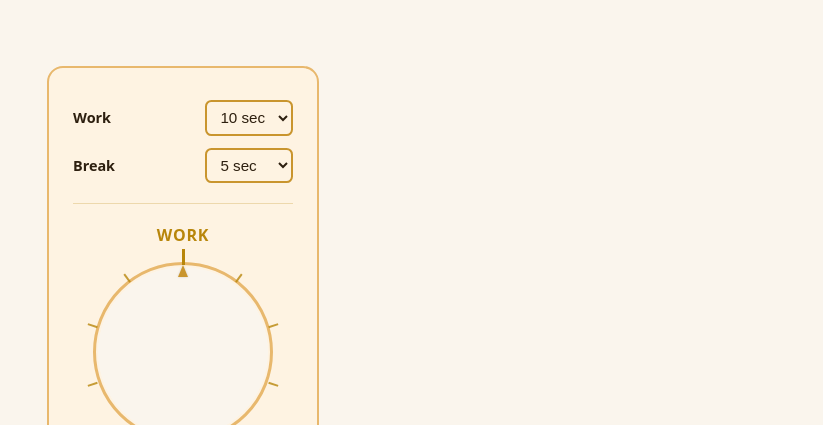
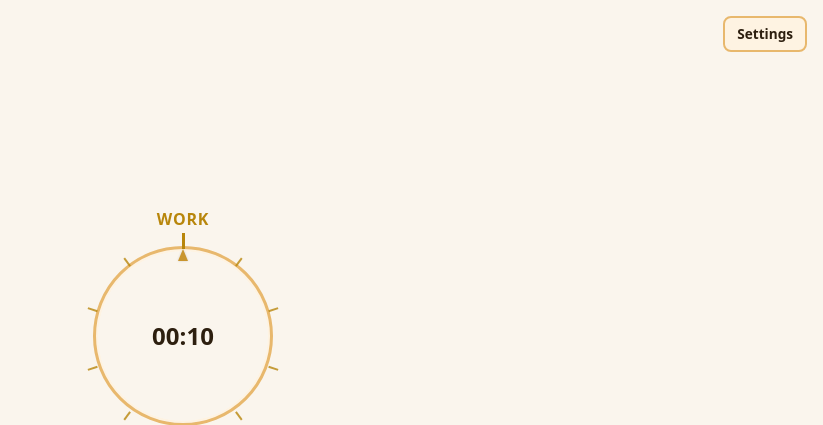
Before and after one commit to crisguardiola/pomodoro-timer, a website built with Vite: page index.html in a window 1280 px wide. Shown: the top 425 px of the page, without its empty margins (457-1280 px from the left). Built offline with nearby package versions, Linux system fonts and the light colour scheme.

Commit message:
settings for customizable work and break

```diff
--- a/src/main.js
+++ b/src/main.js
@@ -224,11 +224,13 @@ function createUI() {
   clockHandEl = document.createElement("div");
   clockHandEl.className = "analog-clock-hand";
   clockFaceEl.appendChild(clockHandEl);
-  clockWrap.appendChild(clockFaceEl);
 
   displayEl = document.createElement("div");
   displayEl.className = "countdown";
   displayEl.setAttribute("aria-live", "polite");
+  clockFaceEl.appendChild(displayEl);
+
+  clockWrap.appendChild(clockFaceEl);
 
   const controls = document.createElement("div");
   controls.className = "controls";
@@ -292,6 +294,43 @@ function createUI() {
   breakRow.append(breakLabel, breakDurationSelect);
   settingsEl.append(workRow, breakRow);
 
+  // --- Settings entry: corner trigger + dropdown panel -----------------------
+  const settingsCorner = document.createElement("div");
+  settingsCorner.className = "settings-corner";
+
+  const settingsTrigger = document.createElement("button");
+  settingsTrigger.type = "button";
+  settingsTrigger.className = "settings-trigger";
+  settingsTrigger.setAttribute("aria-label", "Open settings");
+  settingsTrigger.setAttribute("aria-expanded", "false");
+  settingsTrigger.setAttribute("aria-haspopup", "true");
+  settingsTrigger.textContent = "Settings";
+
+  const settingsPanel = document.createElement("div");
+  settingsPanel.className = "settings-panel";
+  settingsPanel.setAttribute("role", "dialog");
+  settingsPanel.setAttribute("aria-label", "Timer settings");
+  const panelTitle = document.createElement("div");
+  panelTitle.className = "settings-panel-title";
+  panelTitle.textContent = "Work & break";
+  settingsPanel.append(panelTitle, settingsEl);
+
+  settingsTrigger.addEventListener("click", (e) => {
+    e.stopPropagation();
+    const open = settingsPanel.classList.toggle("is-open");
+    settingsTrigger.setAttribute("aria-expanded", String(open));
+  });
+
+  document.addEventListener("click", () => {
+    if (settingsPanel.classList.contains("is-open")) {
+      settingsPanel.classList.remove("is-open");
+      settingsTrigger.setAttribute("aria-expanded", "false");
+    }
+  });
+  settingsPanel.addEventListener("click", (e) => e.stopPropagation());
+
+  settingsCorner.append(settingsTrigger, settingsPanel);
+
   // --- Keyboard shortcuts legend ---------------------------------------------
   const legendEl = document.createElement("section");
   legendEl.className = "shortcuts-legend";
@@ -314,8 +353,8 @@ function createUI() {
   legendList.append(spaceRow, rRow);
   legendEl.append(legendTitle, legendList);
 
-  rootEl.append(settingsEl, modeLabelEl, clockWrap, displayEl, controls, legendEl);
-  app.append(rootEl);
+  rootEl.append(modeLabelEl, clockWrap, controls, legendEl);
+  app.append(settingsCorner, rootEl);
 }
 
 /**
--- a/src/style.css
+++ b/src/style.css
@@ -114,21 +114,79 @@ body {
 .timer-root {
   text-align: center;
   padding: var(--space-4xl) var(--space-3xl);
-  border-radius: var(--radius-xl);
-  background-color: var(--color-bg-timer);
   color: var(--color-text);
-  border: var(--border-width) solid var(--color-border);
-  transition: background-color var(--transition-slow), color var(--transition-normal), border-color var(--transition-normal);
+  transition: color var(--transition-normal);
 }
 
-/* --- Settings (Stage 2: custom durations) ------------------------------------ */
+/* --- Settings corner entry (trigger + dropdown panel) ------------------------ */
+.settings-corner {
+  position: fixed;
+  top: var(--space-xl);
+  right: var(--space-xl);
+  z-index: 100;
+}
+
+.settings-trigger {
+  padding: var(--space-sm) var(--space-lg);
+  font-size: var(--font-size-sm);
+  font-weight: var(--font-weight-semibold);
+  font-family: var(--font-family);
+  color: var(--color-text);
+  background-color: var(--color-bg-timer);
+  border: var(--border-width) solid var(--color-border);
+  border-radius: var(--radius-lg);
+  cursor: pointer;
+  transition: background-color var(--transition-fast), border-color var(--transition-fast);
+}
+
+.settings-trigger:hover {
+  background-color: color-mix(in srgb, var(--color-accent) 12%, var(--color-bg-timer));
+  border-color: var(--color-accent-strong);
+}
+
+.settings-panel {
+  position: absolute;
+  top: 100%;
+  right: 0;
+  margin-top: var(--space-sm);
+  min-width: 220px;
+  padding: var(--space-lg);
+  background-color: var(--color-bg-timer);
+  border: var(--border-width) solid var(--color-border);
+  border-radius: var(--radius-lg);
+  box-shadow: var(--shadow-toast);
+  opacity: 0;
+  visibility: hidden;
+  transform: translateY(-4px);
+  transition: opacity var(--transition-normal), visibility var(--transition-normal), transform var(--transition-normal);
+}
+
+.settings-panel.is-open {
+  opacity: 1;
+  visibility: visible;
+  transform: translateY(0);
+}
+
+.settings-panel-title {
+  font-size: var(--font-size-sm);
+  font-weight: var(--font-weight-bold);
+  text-transform: uppercase;
+  letter-spacing: var(--letter-spacing-wide);
+  color: var(--color-accent);
+  margin-bottom: var(--space-md);
+}
+
+.settings-panel .settings {
+  margin-bottom: 0;
+  padding-bottom: 0;
+  border-bottom: none;
+}
+
+/* --- Settings content (work/break durations) --------------------------------- */
 .settings {
   display: flex;
   flex-direction: column;
   gap: var(--space-lg);
-  margin-bottom: var(--space-2xl);
-  padding-bottom: var(--space-2xl);
-  border-bottom: 1px solid var(--color-divider);
 }
 
 .settings-row {
@@ -224,13 +282,18 @@ body {
   filter: drop-shadow(0 0 1px var(--palette-shadow));
 }
 
-/* --- Countdown display (MM:SS) ----------------------------------------------- */
+/* --- Countdown display (MM:SS) — inside clock face --------------------------- */
 .countdown {
-  font-size: var(--font-size-display);
+  position: absolute;
+  left: 50%;
+  top: 50%;
+  transform: translate(-50%, -50%);
+  font-size: 1.5rem;
   font-weight: var(--font-weight-bold);
   font-variant-numeric: tabular-nums;
   line-height: var(--line-height-tight);
-  margin: 0 0 var(--space-3xl);
+  margin: 0;
+  pointer-events: none;
 }
 
 /* --- Controls --------------------------------------------------------------- */
```
